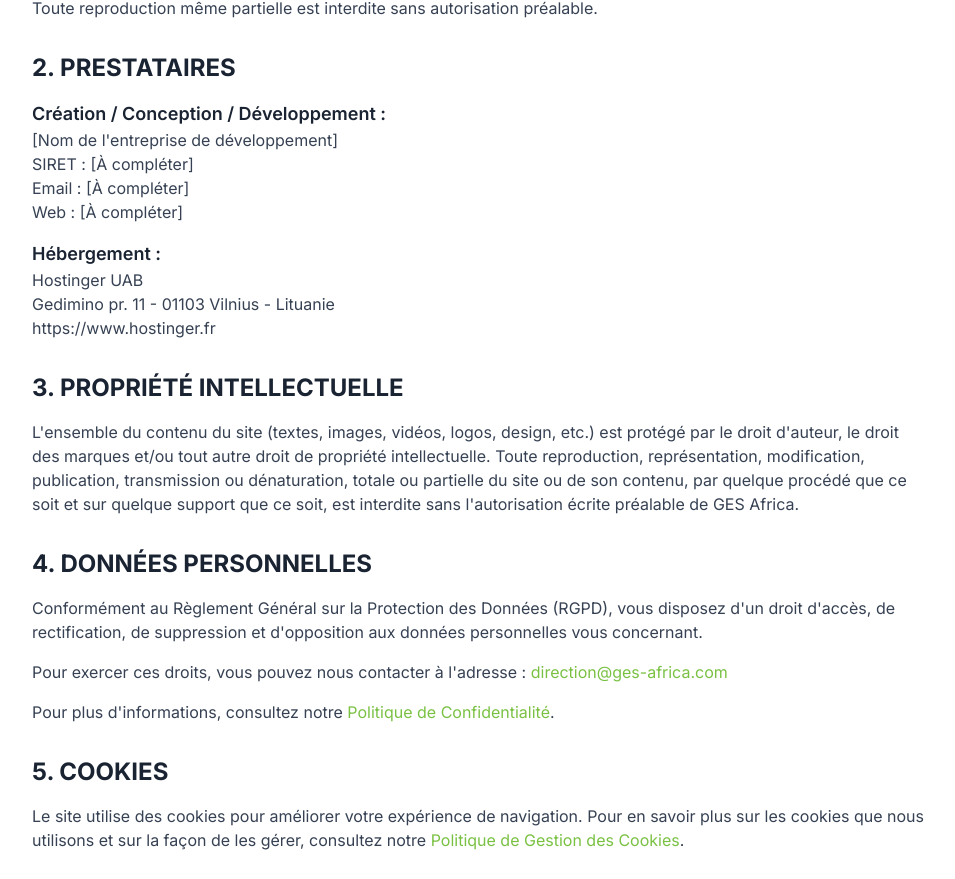
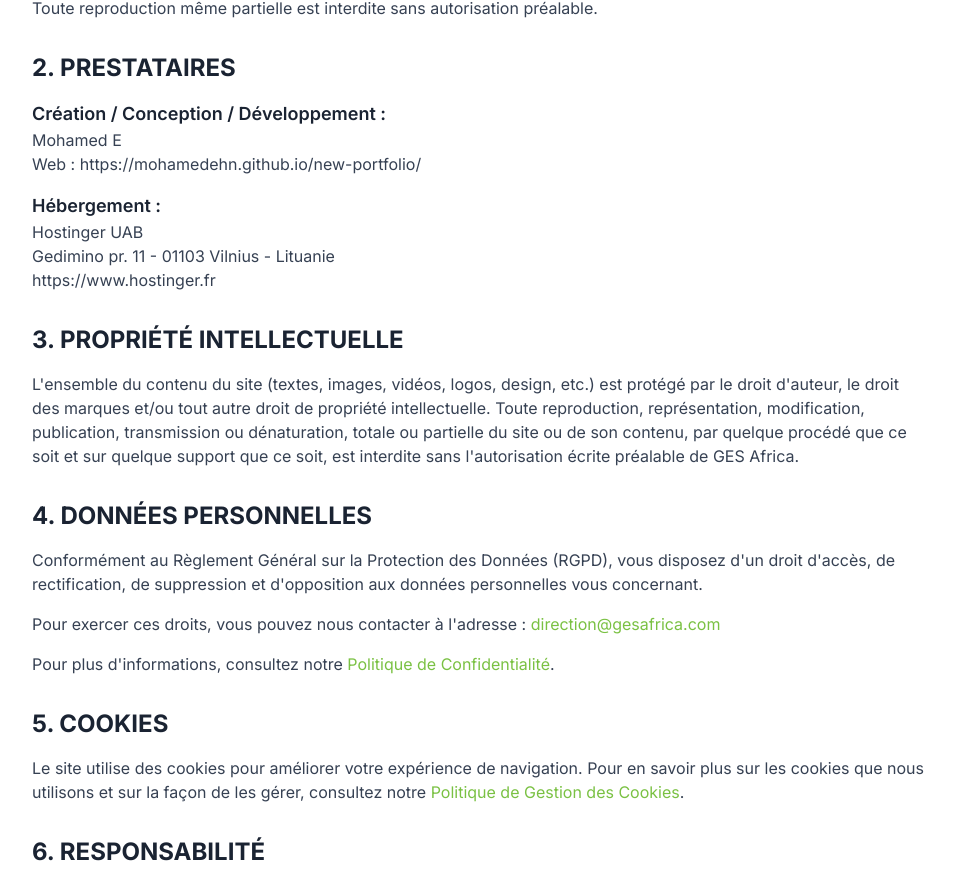
Before and after one commit to mohamedehn/ges-africa, an Angular app: page /mentions-legales in a window 1280 px wide. Shown: the part 492-1371 px from the top of the page, without its empty margins (160-1115 px from the left). Built offline with nearby package versions, Linux system fonts and the light colour scheme.

Commit message:
fix adress mail + legal mention

```diff
--- a/package.json
+++ b/package.json
@@ -28,6 +28,7 @@
     "@angular/forms": "^20.3.0",
     "@angular/platform-browser": "^20.3.0",
     "@angular/router": "^20.3.0",
+    "@tailwindcss/oxide-darwin-arm64": "^4.2.4",
     "@tailwindcss/postcss": "^4.1.18",
     "postcss": "^8.5.6",
     "rxjs": "~7.8.0",
--- a/src/app/components/layout/footer/footer.component.ts
+++ b/src/app/components/layout/footer/footer.component.ts
@@ -62,7 +62,7 @@
                   <i class="fas fa-envelope text-ges-green text-xs"></i>
                 </div>
                 <div>
-                  <p class="text-sm text-white/50">direction&#64;ges-africa.com</p>
+                  <p class="text-sm text-white/50">direction&#64;gesafrica.com</p>
                 </div>
               </li>
               <li class="flex items-start gap-3">
--- a/src/app/components/sections/contact/contact-section.component.ts
+++ b/src/app/components/sections/contact/contact-section.component.ts
@@ -27,8 +27,8 @@
                 </div>
                 <div>
                   <h3 class="text-sm font-bold text-ges-dark mb-1">Email</h3>
-                  <a href="mailto:direction@ges-africa.com" class="text-sm text-ges-gray hover:text-ges-green transition">
-                    direction&#64;ges-africa.com
+                  <a href="mailto:direction@gesafrica.com" class="text-sm text-ges-gray hover:text-ges-green transition">
+                    direction&#64;gesafrica.com
                   </a>
                 </div>
               </div>
@@ -203,7 +203,7 @@
 
                 <div *ngIf="submitStatus === 'error'" class="mt-5 p-4 bg-red-50 border border-red-200 text-red-600 rounded-xl text-center text-sm">
                   <i class="fas fa-exclamation-circle mr-2"></i>
-                  Erreur survenue. Réessayez ou écrivez à direction&#64;ges-africa.com
+                  Erreur survenue. Réessayez ou écrivez à direction&#64;gesafrica.com
                 </div>
               </form>
             </div>
--- a/src/app/components/sections/cta/cta-section.component.ts
+++ b/src/app/components/sections/cta/cta-section.component.ts
@@ -35,7 +35,7 @@
             Demander une étude gratuite
             <i class="fas fa-arrow-right text-sm"></i>
           </a>
-          <a href="mailto:direction@ges-africa.com" class="btn-outline px-10 py-4 rounded-xl font-semibold text-lg inline-flex items-center justify-center gap-2">
+          <a href="mailto:direction@gesafrica.com" class="btn-outline px-10 py-4 rounded-xl font-semibold text-lg inline-flex items-center justify-center gap-2">
             <i class="fas fa-envelope text-sm"></i>
             Nous écrire
           </a>
--- a/src/app/pages/cookies.component.ts
+++ b/src/app/pages/cookies.component.ts
@@ -198,7 +198,7 @@
                 Pour toute question relative à l'utilisation des cookies sur notre site, vous pouvez nous contacter à :
               </p>
               <p class="mt-4">
-                <strong>Email</strong> : <a href="mailto:direction@ges-africa.com" class="text-ges-green hover:underline">direction@ges-africa.com</a>
+                <strong>Email</strong> : <a href="mailto:direction@gesafrica.com" class="text-ges-green hover:underline">direction@gesafrica.com</a>
               </p>
             </section>
           </div>
--- a/src/app/pages/mentions-legales.component.ts
+++ b/src/app/pages/mentions-legales.component.ts
@@ -39,7 +39,7 @@
                 <li><strong>Forme juridique</strong> : SARL </li>
                 <li><strong>Siège social</strong> : Quartier Industrile Sidi Ghanem - 158, 1ER Etage, Bureau 44 - Marrakech</li>
                 <li><strong>SIRET - ICE </strong> : 003631837000029</li>
-                <li><strong>Email</strong> : direction@ges-africa.com</li>
+                <li><strong>Email</strong> : direction@gesafrica.com</li>
                 <li><strong>Téléphone</strong> : +33 7 84 45 94 68</li>
               </ul>
               <p class="mt-4">
@@ -56,10 +56,8 @@
               <div class="space-y-4">
                 <div>
                   <h3 class="font-semibold text-lg text-ges-dark">Création / Conception / Développement :</h3>
-                  <p>[Nom de l'entreprise de développement]</p>
-                  <p>SIRET : [À compléter]</p>
-                  <p>Email : [À compléter]</p>
-                  <p>Web : [À compléter]</p>
+                  <p>Mohamed E</p>
+                  <p>Web : https://mohamedehn.github.io/new-portfolio/</p>
                 </div>
                 <div>
                   <h3 class="font-semibold text-lg text-ges-dark">Hébergement :</h3>
@@ -91,7 +89,7 @@
               </p>
               <p class="mt-4">
                 Pour exercer ces droits, vous pouvez nous contacter à l'adresse :
-                <a href="mailto:direction@ges-africa.com" class="text-ges-green hover:underline">direction@ges-africa.com</a>
+                <a href="mailto:direction@gesafrica.com" class="text-ges-green hover:underline">direction@gesafrica.com</a>
               </p>
               <p class="mt-4">
                 Pour plus d'informations, consultez notre
--- a/src/app/pages/politique-confidentialite.component.ts
+++ b/src/app/pages/politique-confidentialite.component.ts
@@ -44,10 +44,10 @@
               <p>
                 GES Africa est responsable du traitement au sens du Règlement (UE) 2016/679 dit Règlement Général
                 sur la Protection des Données ou « RGPD », pour la collecte et le traitement des données à caractère
-                personnel effectuées sur le site accessible à l'adresse URL : [URL du site]
+                personnel effectuées sur le site accessible à l'adresse URL : www.gesafrica.com
               </p>
               <p class="mt-4">
-                <strong>Contact</strong> : direction@ges-africa.com
+                <strong>Contact</strong> : <a href="mailto:direction@gesafrica.com" class="text-ges-green hover:underline">direction@gesafrica.com</a>
               </p>
             </section>
 
@@ -134,8 +134,8 @@
               </ul>
               <p class="mt-6">
                 <strong>Pour exercer vos droits, contactez-nous à :</strong><br/>
-                Email : <a href="mailto:direction@ges-africa.com" class="text-ges-green hover:underline">direction@ges-africa.com</a><br/>
-                Adresse : [Adresse postale]
+                Email : <a href="mailto:direction@gesafrica.com" class="text-ges-green hover:underline">direction@gesafrica.com</a><br/>
+                Adresse : Quartier Industrile Sidi Ghanem - 158, 1ER Etage, Bureau 44 - Marrakech
               </p>
               <p class="mt-4">
                 Vous disposez également du droit d'introduire une réclamation auprès de la CNIL
@@ -177,8 +177,8 @@
                 personnelles, vous pouvez nous contacter à :
               </p>
               <p class="mt-4">
-                <strong>Email</strong> : <a href="mailto:direction@ges-africa.com" class="text-ges-green hover:underline">direction@ges-africa.com</a><br/>
-                <strong>Adresse</strong> : [Adresse postale]<br/>
+                <strong>Email</strong> : <a href="mailto:direction@gesafrica.com" class="text-ges-green hover:underline">direction@gesafrica.com</a><br/>
+                <strong>Adresse</strong> : Quartier Industrile Sidi Ghanem - 158, 1ER Etage, Bureau 44 - Marrakech<br/>
                 <strong>Zone d'intervention</strong> : Afrique – Europe – MENA
               </p>
             </section>
```
Also changed, not shown: 1 other file (tests, documents, lock files or other folders).
